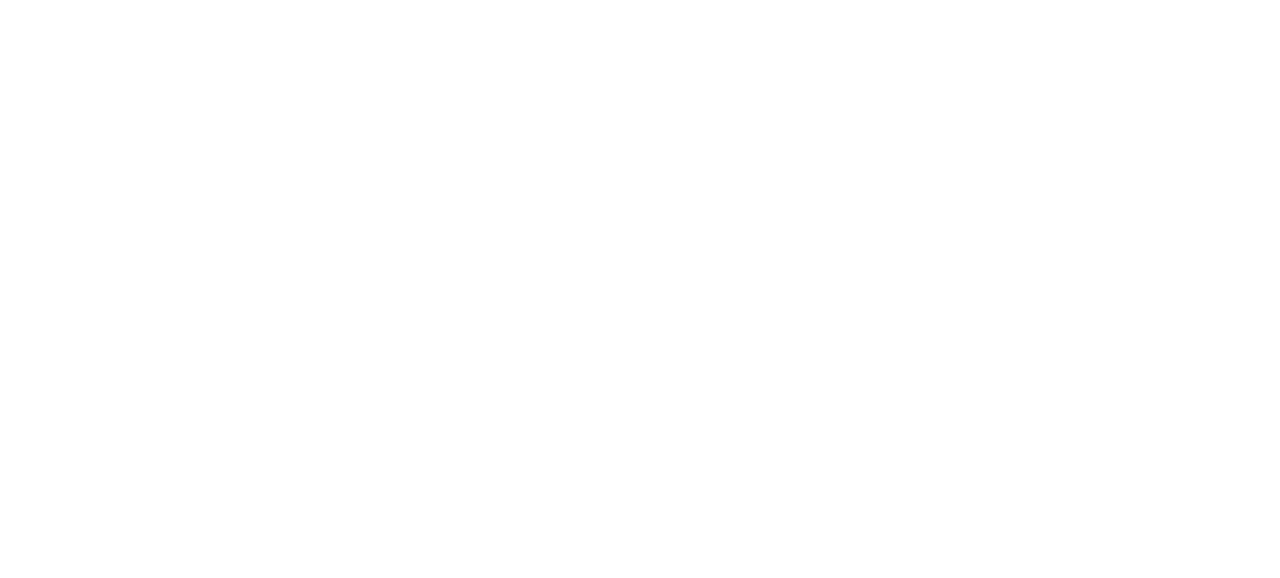
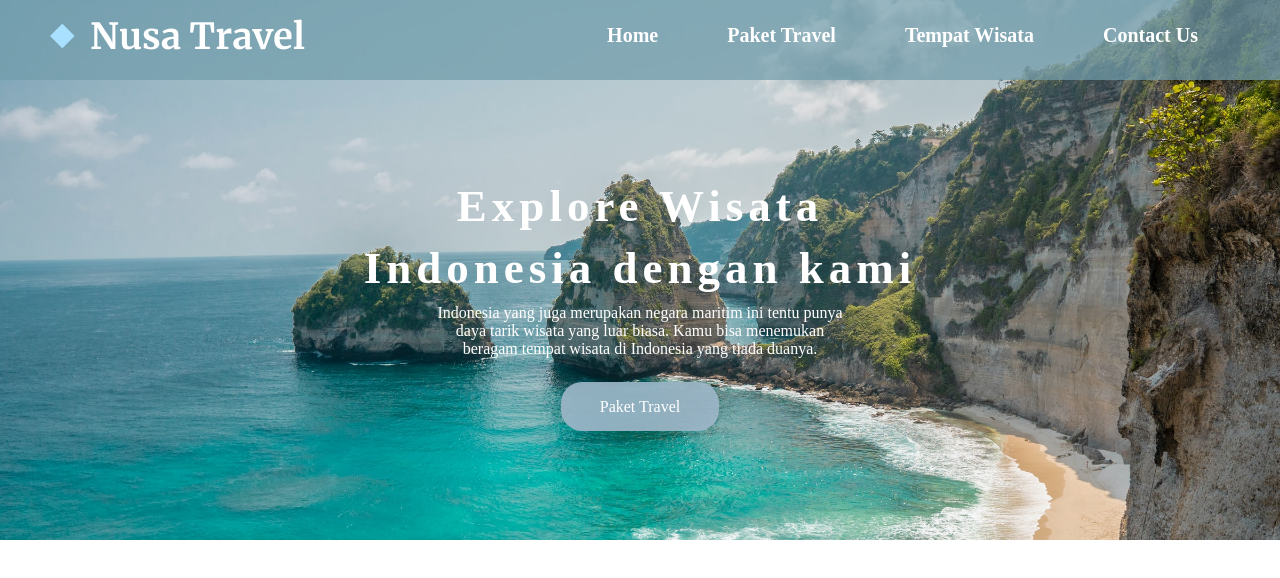
Before and after one commit to agusryank/latihan_web_progate, a plain HTML site: page index.html in a window 1280 px wide. Drawn offline with Linux system fonts and the light colour scheme.

Commit message:
Header Done

```diff
--- a/index.html
+++ b/index.html
@@ -7,14 +7,40 @@
         <link rel="stylesheet" href="stylesheet.css">
         <link rel="stylesheet" href="responsive.css">
         <link rel="stylesheet" href="//maxcdn.bootstrapcdn.com/font-awesome/4.5.0/css/font-awesome.min.css">
+    <title>Nusa Travel</title>
     </head>
     <body>
         <!-- Header Website -->
         <header>
-            <div class=""></div>
+        <div class="container-header">
+            <div class="header-left">
+                <img class="logo" src="assets/LOGO.png">
+            </div>
+            <div class="header-list">
+                <ul>
+                    <li>Home</li>
+                    <li>Paket Travel</li>
+                    <li>Tempat Wisata</li>
+                    <li>Contact Us</li>
+                </ul>
+            </div>
+        </div>
         </header>
+
         <!-- Dibawah Ini Codingan Isi Contentnya  -->
         <!-- Main -->
+        <div class="top-wrapper">
+        <div class="container">
+            <h1>Explore Wisata</h1>
+            <h1>Indonesia dengan kami</h1>
+            <p>Indonesia yang juga merupakan negara maritim ini tentu punya</p>
+            <p>daya tarik wisata yang luar biasa. Kamu bisa menemukan</p>
+                <p>beragam tempat wisata di Indonesia yang tiada duanya.</p>
+        <div class="btn-wrapper">
+            <a class="btn signup">Paket Travel</a>
+       </div>
+        </div>
+        </div>
         <div></div>
 
 
--- a/stylesheet.css
+++ b/stylesheet.css
@@ -17,7 +17,7 @@ div {
 }
 
 body {
-    font-family: "Lucida Grande";
+    font-family: "Merriweather Sans";
 }
 
 li {
@@ -29,3 +29,67 @@ a {
 }
 
 /* Tulis Style Css Dibawah */
+
+.header-left {
+    float: left;
+}
+
+.logo {
+    padding: 14px 0px 0px 50px;
+}
+
+
+.container {
+    padding: 0 10px;
+    margin: 0 auto;
+}
+
+.top-wrapper {
+    padding: 180px 0 124px 0;
+    background-image: url("assets/Header Image.jpg");
+    background-size: cover;
+    color: white;
+    text-align: center;
+}
+
+.top-wrapper h1 {
+  font-size: 45px;
+  letter-spacing: 5px;
+  margin-bottom: 10px;
+}
+
+header {
+height: 80px;
+width: 100%;
+background-color: rgba(114, 157, 171, 0.72);
+/* Ubah position ke fixed, dan top ke 0 */
+position: fixed;
+top:0;
+/* Ubah z-index ke 10 */
+z-index: 10;
+}
+
+.header-list {
+    padding: 24px 50px 0px 10px;
+    float: right;
+    font-weight: 700;
+    font-size: 20px;
+    font-family: 'Merriweather Sans';
+}
+
+.header-list li {
+    padding: 50px 32px;
+    display: inline;
+    color: white;
+}
+
+
+.btn {
+    padding: 16px 39px 16px 39px;
+   background-color:  rgba(158, 183, 201, 0.91);
+   border-radius: 21px;
+}
+
+.btn-wrapper{
+    padding-top: 40px;
+}
```
Also changed, not shown: assets/Card3.png (added), assets/Card4.png (added), assets/CardLarge1.png (added), assets/CardLarge2.png (added), assets/CardLarge3.png (added), assets/CardLarge4.png (added), assets/CardLarge5.png (added), assets/CardLarge6.png (added), assets/card1.png (added), assets/card2.png (added).
